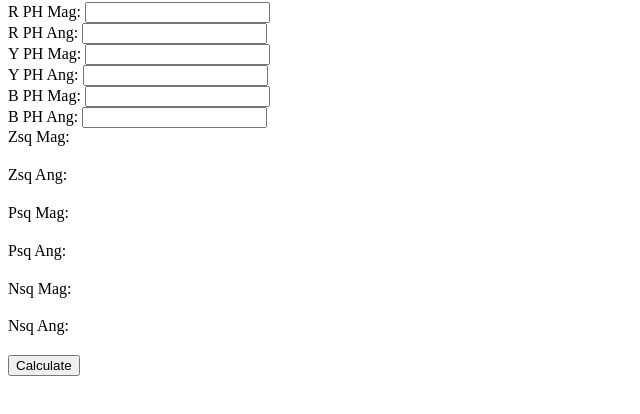
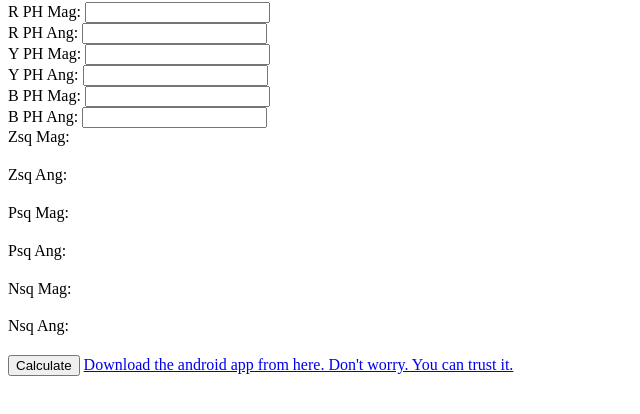
Before and after one commit to abhinandan634/seqcompcalc, a plain HTML site: page index.html in a window 1280 px wide. Shown: the part 78-492 px from the top of the page, without its empty margins (0-640 px from the left). Drawn offline with Linux system fonts and the light colour scheme.

Commit message:
Update index.html

```diff
--- a/index.html
+++ b/index.html
@@ -109,5 +109,6 @@ Psq Ang: <h2 id="psqa"></h2>
 Nsq Mag: <h2 id="nsqm"></h2>
 Nsq Ang: <h2 id="nsqa"></h2>
 <button onclick="fun()">Calculate</button>
+ <a href="https://drive.google.com/file/d/1Lw4BdHii4VMUi4ooDT3SbV4GZujXnk2i/view?usp=sharing">Download the android app from here. Don't worry. You can trust it.</a>
 </body>
 </html>
```
